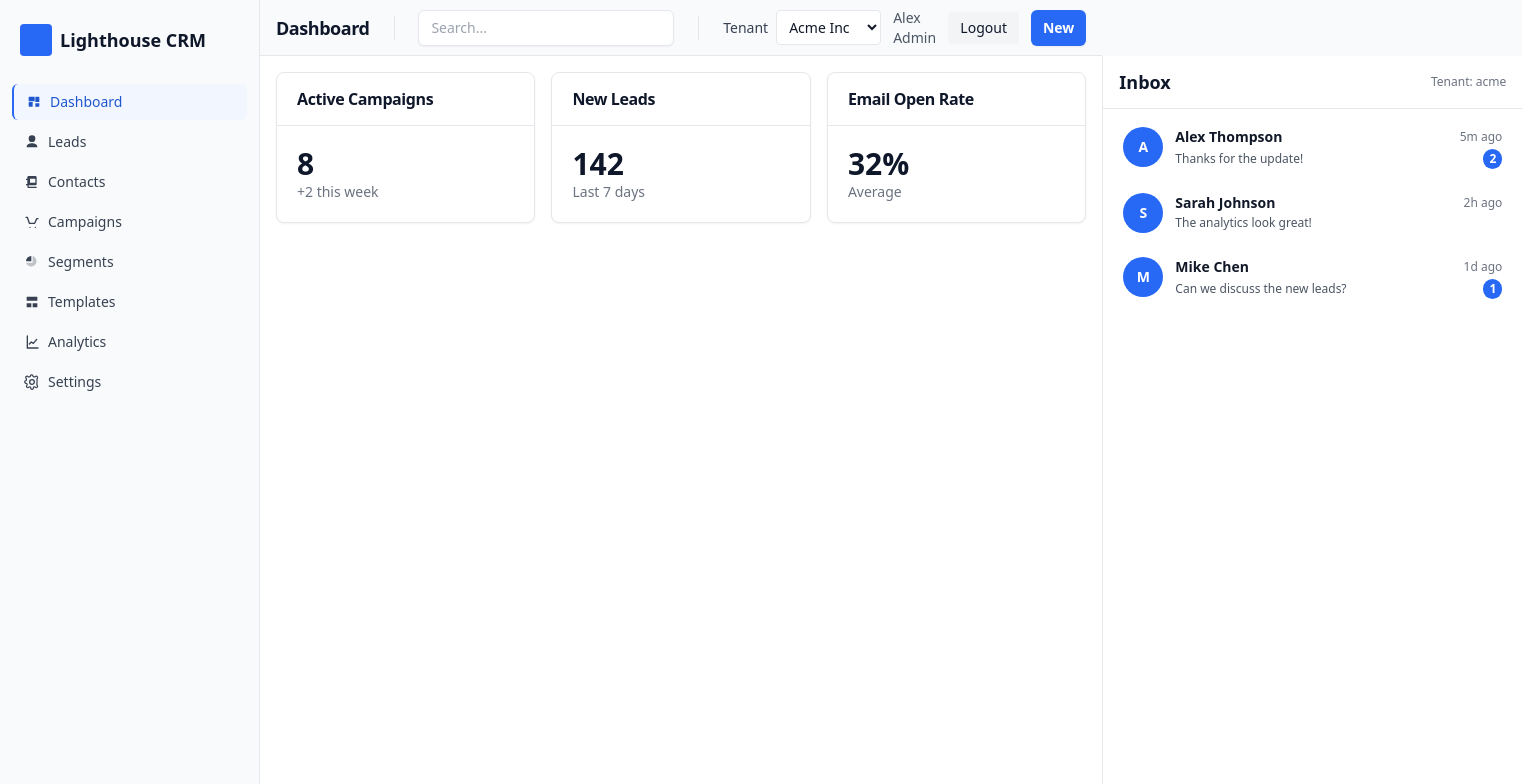
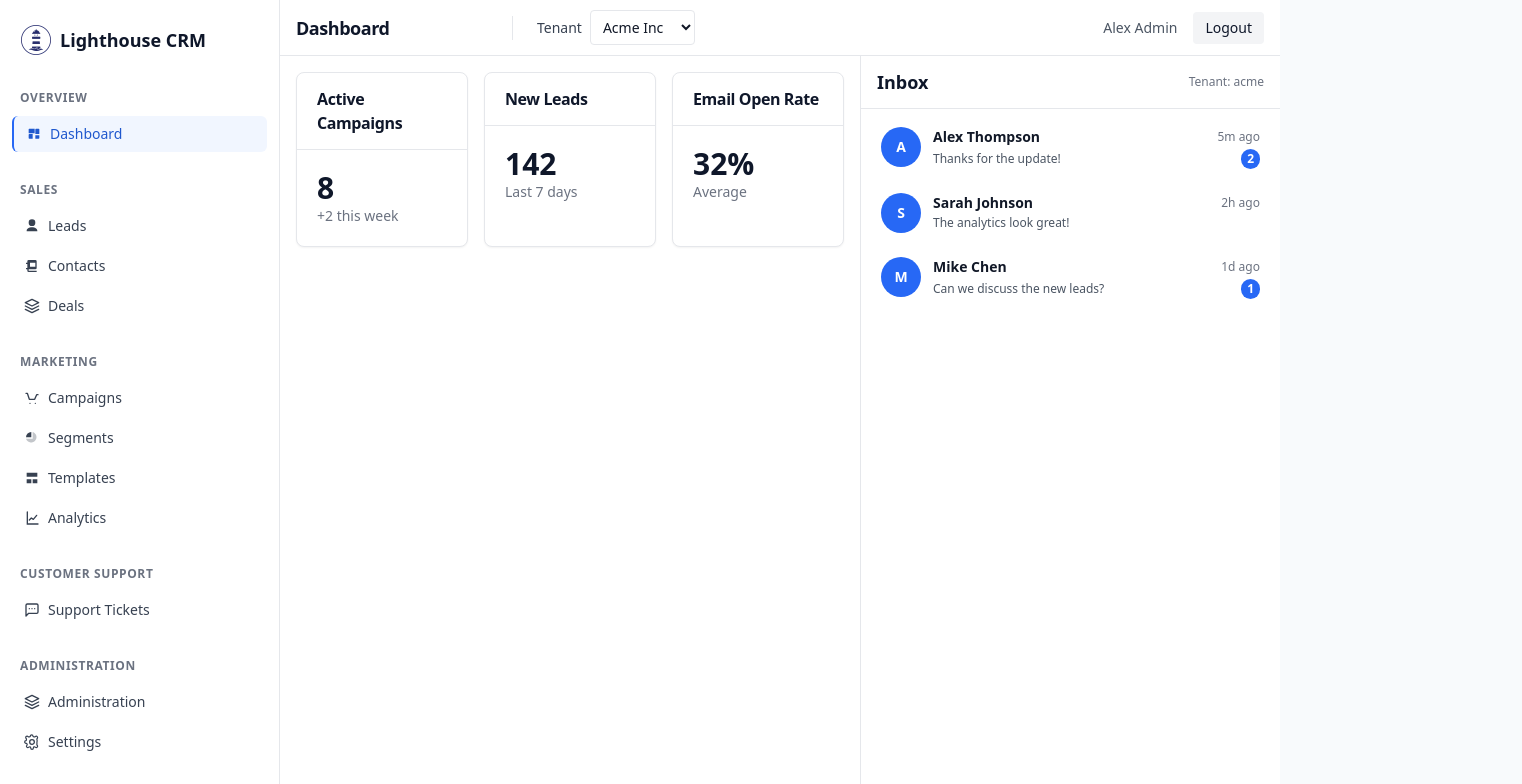
Before and after one commit to nasif03/Lighthouse-CRM, a React (Vite) app in the folder Frontend/: page / in a window 1280 px wide. Shown: the top 784 px of the page, 1522 px wide, since content can reach past the window. Built offline with nearby package versions, Linux system fonts and the light colour scheme.

Commit message:
v1.2_Frontend
The Ui is polished a bit more. Added README.md. Logged the up to date Ui info

```diff
--- a/Frontend/src/components/icons.tsx
+++ b/Frontend/src/components/icons.tsx
@@ -68,3 +68,30 @@ export function IconSettings(props: SVGProps<SVGSVGElement>) {
     </svg>
   );
 }
+
+export function IconDeals(props: SVGProps<SVGSVGElement>) {
+  return (
+    <svg viewBox="0 0 24 24" fill="none" aria-hidden="true" {...props}>
+      <path d="M12 2L2 7l10 5 10-5-10-5zM2 17l10 5 10-5M2 12l10 5 10-5" stroke="currentColor" strokeWidth="2" strokeLinecap="round" strokeLinejoin="round"/>
+    </svg>
+  );
+}
+
+export function IconSupport(props: SVGProps<SVGSVGElement>) {
+  return (
+    <svg viewBox="0 0 24 24" fill="none" aria-hidden="true" {...props}>
+      <path d="M21 15a2 2 0 0 1-2 2H7l-4 4V5a2 2 0 0 1 2-2h14a2 2 0 0 1 2 2z" stroke="currentColor" strokeWidth="2" strokeLinecap="round" strokeLinejoin="round"/>
+      <path d="M8 10h.01M12 10h.01M16 10h.01" stroke="currentColor" strokeWidth="2" strokeLinecap="round"/>
+    </svg>
+  );
+}
+
+export function IconAdmin(props: SVGProps<SVGSVGElement>) {
+  return (
+    <svg viewBox="0 0 24 24" fill="none" aria-hidden="true" {...props}>
+      <path d="M12 2L2 7l10 5 10-5-10-5z" stroke="currentColor" strokeWidth="2" strokeLinecap="round" strokeLinejoin="round"/>
+      <path d="M2 17l10 5 10-5" stroke="currentColor" strokeWidth="2" strokeLinecap="round" strokeLinejoin="round"/>
+      <path d="M2 12l10 5 10-5" stroke="currentColor" strokeWidth="2" strokeLinecap="round" strokeLinejoin="round"/>
+    </svg>
+  );
+}
--- a/Frontend/src/components/inbox/ConversationView.tsx
+++ b/Frontend/src/components/inbox/ConversationView.tsx
@@ -101,7 +101,7 @@ export default function ConversationView() {
   };
 
   return (
-    <div className="h-full flex flex-col bg-white">
+    <div className="h-full flex flex-col">
       {/* Header */}
       <div className="px-4 py-3 border-b border-gray-200 flex items-center justify-between">
         <div className="flex items-center gap-3">
--- a/Frontend/src/components/inbox/InboxPanel.tsx
+++ b/Frontend/src/components/inbox/InboxPanel.tsx
@@ -6,17 +6,17 @@ export default function InboxPanel() {
 	const { activeConversationId } = useInboxStore();
 
 	// Show conversation view if active, otherwise show inbox sidebar
-	// Both use full width of the panel (420px)
+	// Both use full width of the panel (420px) with matching background
 	if (activeConversationId) {
 		return (
-			<div className="h-full w-full border-l border-gray-200 bg-white">
+			<div className="h-full w-full">
 				<ConversationView />
 			</div>
 		);
 	}
 
 	return (
-		<div className="h-full w-full border-l border-gray-200 bg-white">
+		<div className="h-full w-full">
 			<InboxSidebar />
 		</div>
 	);
--- a/Frontend/src/components/inbox/InboxSidebar.tsx
+++ b/Frontend/src/components/inbox/InboxSidebar.tsx
@@ -64,7 +64,7 @@ export default function InboxSidebar() {
   };
 
   return (
-    <div className="h-full w-full flex flex-col bg-white">
+    <div className="h-full w-full flex flex-col">
       <div className="px-4 py-3 border-b border-gray-200">
         <div className="flex items-center justify-between gap-2">
           <h2 className="text-lg font-semibold">Inbox</h2>
--- a/Frontend/src/layouts/AppLayout.tsx
+++ b/Frontend/src/layouts/AppLayout.tsx
@@ -3,61 +3,97 @@ import { useAuthStore } from '../store/authStore';
 import { TenantSwitcher } from '../components/TenantSwitcher';
 import { clsx } from 'clsx';
 import Button from '../components/ui/Button';
-import Input from '../components/ui/Input';
-import { IconAnalytics, IconCampaigns, IconContacts, IconDashboard, IconLeads, IconSegments, IconSettings, IconTemplates } from '../components/icons';
+import { IconAnalytics, IconCampaigns, IconContacts, IconDashboard, IconLeads, IconSegments, IconSettings, IconTemplates, IconDeals, IconSupport, IconAdmin } from '../components/icons';
 import InboxPanel from '../components/inbox/InboxPanel';
 
-const navItems = [
+// Navigation sections for business owner organization
+const navSections = [
+  {
+    label: 'Overview',
+    items: [
       { to: '/', label: 'Dashboard', icon: IconDashboard },
+    ]
+  },
+  {
+    label: 'Sales',
+    items: [
       { to: '/leads', label: 'Leads', icon: IconLeads },
       { to: '/contacts', label: 'Contacts', icon: IconContacts },
+      { to: '/deals', label: 'Deals', icon: IconDeals },
+    ]
+  },
+  {
+    label: 'Marketing',
+    items: [
       { to: '/campaigns', label: 'Campaigns', icon: IconCampaigns },
       { to: '/segments', label: 'Segments', icon: IconSegments },
       { to: '/templates', label: 'Templates', icon: IconTemplates },
       { to: '/analytics', label: 'Analytics', icon: IconAnalytics },
+    ]
+  },
+  {
+    label: 'Customer Support',
+    items: [
+      { to: '/support', label: 'Support Tickets', icon: IconSupport },
+    ]
+  },
+  {
+    label: 'Administration',
+    items: [
+      { to: '/administration', label: 'Administration', icon: IconAdmin },
       { to: '/settings', label: 'Settings', icon: IconSettings },
+    ]
+  }
 ];
+
+// Flatten all nav items for finding current page title
+const allNavItems = navSections.flatMap(section => section.items);
 
 export default function AppLayout() {
   const navigate = useNavigate();
   const { user, logout } = useAuthStore();
   const { pathname } = useLocation();
-  const title = navItems.find(n => n.to === pathname)?.label || 'Overview';
+  const title = allNavItems.find(n => n.to === pathname)?.label || 'Overview';
 
   return (
-    <div className="h-full grid grid-cols-[260px_1fr_420px] grid-rows-[56px_1fr]">
-      <aside className="row-span-2 bg-gray-50 border-r border-gray-200 p-3">
+    <div className="h-full grid grid-cols-[280px_1fr_420px] grid-rows-[56px_1fr] bg-gray-50">
+      <aside className="row-span-2 bg-white border-r border-gray-200 p-3">
         <div className="flex items-center gap-2 px-2 py-3">
-          <div className="size-8 rounded bg-brand-600" />
+          <img src="/lighthouse_logo.png" alt="Lighthouse CRM" className="size-8 object-contain" />
           <div className="text-lg font-semibold">Lighthouse CRM</div>
         </div>
-        <nav className="mt-4 flex flex-col gap-1">
-          {navItems.map((n) => (
+        <nav className="mt-4 flex flex-col gap-6">
+          {navSections.map((section) => (
+            <div key={section.label}>
+              <div className="px-2 py-1.5 text-xs font-semibold text-gray-500 uppercase tracking-wider">
+                {section.label}
+              </div>
+              <div className="flex flex-col gap-1 mt-1">
+                {section.items.map((item) => (
                   <NavLink
-              key={n.to}
-              to={n.to}
-              end={n.to === '/'}
+                    key={item.to}
+                    to={item.to}
+                    end={item.to === '/'}
                     className={({ isActive }) => clsx(
                       'px-3 py-2 rounded-md text-sm flex items-center gap-2',
-                isActive ? 'bg-brand-50 text-brand-700 border-l-2 border-brand-600' : 'text-gray-700 hover:bg-gray-100'
+                      isActive ? 'bg-brand-50 text-brand-700 border-l-2 border-brand-600' : 'text-gray-700 hover:bg-gray-50'
                     )}
                   >
-              <n.icon className="w-4 h-4" />
-              <span>{n.label}</span>
+                    <item.icon className="w-4 h-4" />
+                    <span>{item.label}</span>
                   </NavLink>
+                ))}
+              </div>
+            </div>
           ))}
         </nav>
       </aside>
 
-      <header className="col-start-2 h-14 border-b border-gray-200 flex items-center gap-3 px-4">
-        <div className="text-lg font-semibold tracking-tight">{title}</div>
-        <div className="mx-3 h-6 w-px bg-gray-200" />
-        <div className="hidden md:flex items-center gap-2">
-          <Input placeholder="Search..." className="w-64" />
-        </div>
+      <header className="col-start-2 col-span-2 h-14 border-b border-gray-200 bg-white flex items-center gap-3 px-4">
+        <div className="text-lg font-semibold tracking-tight w-48 min-w-48 truncate">{title}</div>
         <div className="mx-3 h-6 w-px bg-gray-200" />
         <TenantSwitcher />
-        <div className="ml-auto flex items-center gap-3">
+        <div className="ml-auto flex items-center gap-4">
           {user ? (
             <>
               <span className="text-sm text-gray-600">{user.name}</span>
@@ -71,7 +107,6 @@ export default function AppLayout() {
           ) : (
             <Button onClick={() => navigate('/login')}>Login</Button>
           )}
-          <Button className="hidden md:inline-flex">New</Button>
         </div>
       </header>
 
@@ -79,8 +114,8 @@ export default function AppLayout() {
         <Outlet />
       </main>
 
-      {/* Inbox Panel on the right */}
-      <div className="col-start-3 row-span-2 h-full relative">
+      {/* Inbox Panel on the right - integrated into main background */}
+      <div className="col-start-3 row-span-2 h-full bg-white border-l border-gray-200">
         <InboxPanel />
       </div>
     </div>
--- /dev/null
+++ b/Frontend/src/pages/Deals.tsx
@@ -0,0 +1,37 @@
+import Card, { CardContent, CardHeader } from '../components/ui/Card';
+import { Table, THead, TBody, TR, TH, TD } from '../components/ui/Table';
+
+const deals = [
+  { id: 'D1', name: 'Enterprise Deal', value: '$50,000', stage: 'Proposal', probability: 60 },
+  { id: 'D2', name: 'SMB Contract', value: '$15,000', stage: 'Negotiation', probability: 80 },
+];
+
+export default function Deals() {
+  return (
+    <Card>
+      <CardHeader>Deals</CardHeader>
+      <CardContent>
+        <Table>
+          <THead>
+            <tr>
+              <TH>Deal Name</TH>
+              <TH>Value</TH>
+              <TH>Stage</TH>
+              <TH>Probability</TH>
+            </tr>
+          </THead>
+          <TBody>
+            {deals.map(d => (
+              <TR key={d.id}>
+                <TD>{d.name}</TD>
+                <TD>{d.value}</TD>
+                <TD>{d.stage}</TD>
+                <TD>{d.probability}%</TD>
+              </TR>
+            ))}
+          </TBody>
+        </Table>
+      </CardContent>
+    </Card>
+  );
+}
--- /dev/null
+++ b/Frontend/src/pages/Support.tsx
@@ -0,0 +1,49 @@
+import Card, { CardContent, CardHeader } from '../components/ui/Card';
+import Tabs from '../components/ui/Tabs';
+
+const tickets = [
+  { id: 'T1', subject: 'Login Issue', priority: 'High', status: 'Open', assigned: 'Support Team' },
+  { id: 'T2', subject: 'Feature Request', priority: 'Low', status: 'In Progress', assigned: 'Dev Team' },
+];
+
+export default function Support() {
+  return (
+    <Card>
+      <CardHeader>Customer Support</CardHeader>
+      <CardContent>
+        <Tabs
+          tabs={[
+            {
+              id: 'open',
+              label: 'Open Tickets',
+              content: (
+                <ul className="divide-y divide-gray-200">
+                  {tickets.filter(t => t.status === 'Open').map(t => (
+                    <li key={t.id} className="py-2">
+                      <div className="font-medium">{t.subject}</div>
+                      <div className="text-xs text-gray-500">{t.priority} Priority</div>
+                    </li>
+                  ))}
+                </ul>
+              )
+            },
+            {
+              id: 'in-progress',
+              label: 'In Progress',
+              content: (
+                <ul className="divide-y divide-gray-200">
+                  {tickets.filter(t => t.status === 'In Progress').map(t => (
+                    <li key={t.id} className="py-2">
+                      <div className="font-medium">{t.subject}</div>
+                      <div className="text-xs text-gray-500">Assigned to {t.assigned}</div>
+                    </li>
+                  ))}
+                </ul>
+              )
+            },
+          ]}
+        />
+      </CardContent>
+    </Card>
+  );
+}
--- a/Frontend/src/router.tsx
+++ b/Frontend/src/router.tsx
@@ -3,10 +3,13 @@ import AppLayout from './layouts/AppLayout';
 import Dashboard from './pages/Dashboard';
 import Leads from './pages/Leads';
 import Contacts from './pages/Contacts';
+import Deals from './pages/Deals';
 import Campaigns from './pages/Campaigns';
 import Segments from './pages/Segments';
 import Templates from './pages/Templates';
 import Analytics from './pages/Analytics';
+import Support from './pages/Support';
+import Administration from './pages/Administration';
 import Settings from './pages/Settings';
 import Login from './pages/Login';
 
@@ -18,10 +21,13 @@ export const router = createBrowserRouter([
       { index: true, element: <Dashboard /> },
       { path: 'leads', element: <Leads /> },
       { path: 'contacts', element: <Contacts /> },
+      { path: 'deals', element: <Deals /> },
       { path: 'campaigns', element: <Campaigns /> },
       { path: 'segments', element: <Segments /> },
       { path: 'templates', element: <Templates /> },
       { path: 'analytics', element: <Analytics /> },
+      { path: 'support', element: <Support /> },
+      { path: 'administration', element: <Administration /> },
       { path: 'settings', element: <Settings /> },
     ],
   },
```
Also changed, not shown: Frontend/src/pages/Administration.tsx (added, +32 -0 lines), Frontend/public/lighthouse_logo.png (added), 1 other file (tests, documents, lock files or other folders). Lines whose indentation alone changed are shown as unchanged.
